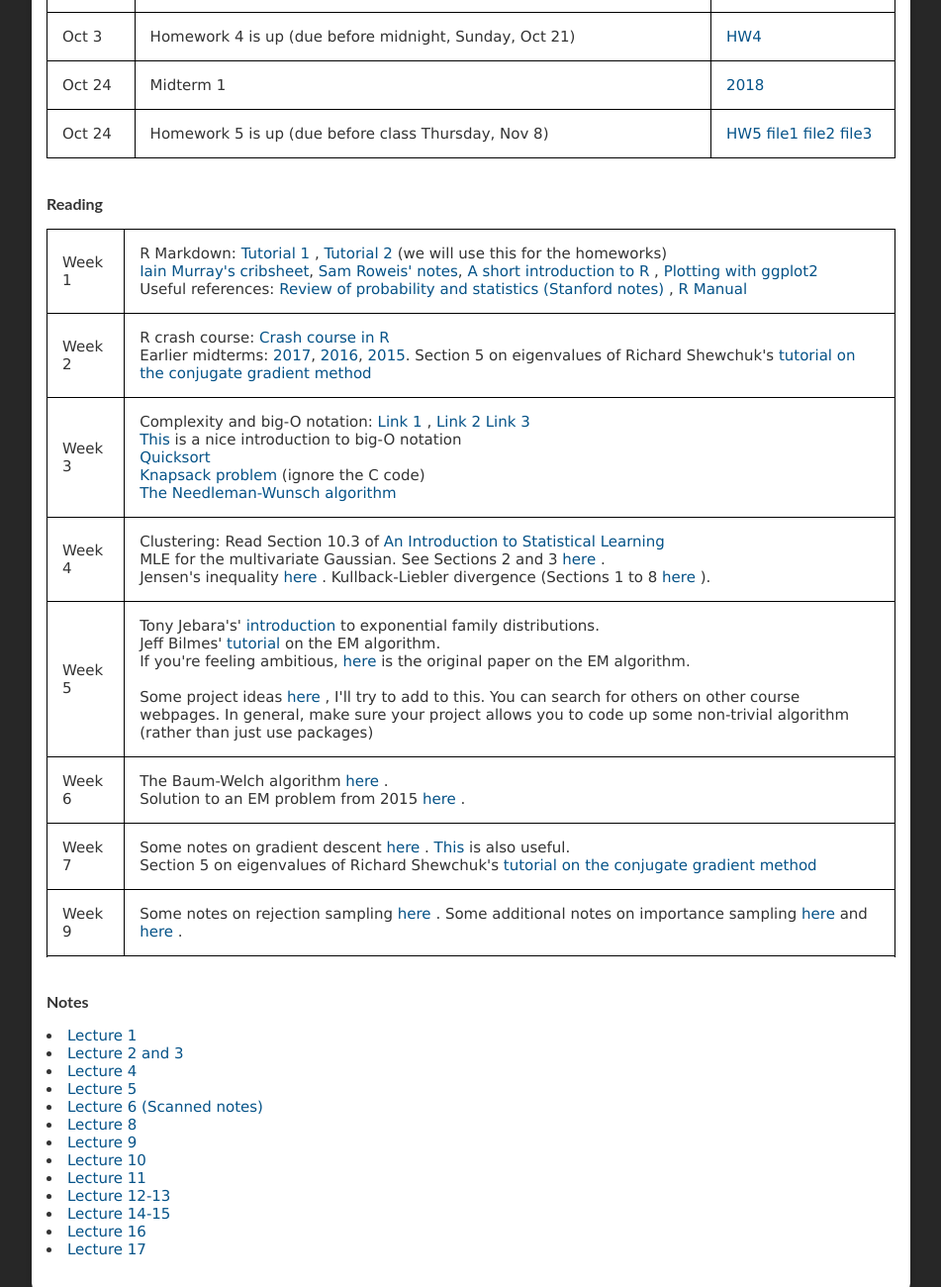
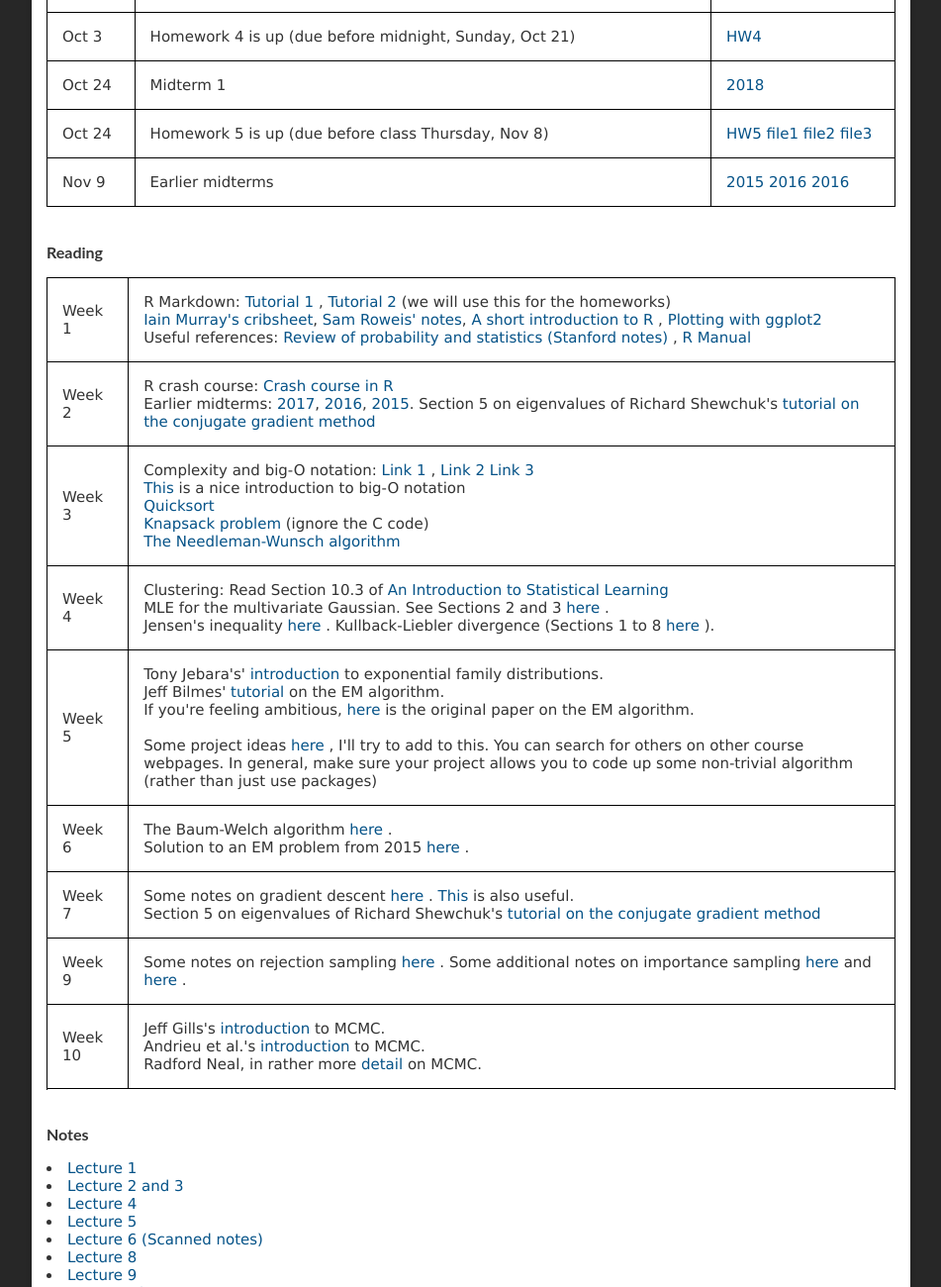
Before and after one commit to snowdj/stat545_fall18, a plain HTML site: page index.html in a window 1280 px wide. Shown: the part 548-1848 px from the top of the page at 99% size, without its empty margins (164-1115 px from the left). Drawn offline with Linux system fonts and the light colour scheme.

Commit message:
midterms

```diff
--- a/index.html
+++ b/index.html
@@ -77,6 +77,13 @@
               <a href="mike3.wav"> file3</a>
             </td>
           </tr>
+           <tr>
+            <td>Nov 9</td>
+            <td>Earlier midterms</td>
+            <td><a href="midterm2_15.pdf"> 2015</a>
+                <a href="midterm2_16.pdf"> 2016</a>
+                <a href="midterm2_17.pdf"> 2016</a>
+          </tr>
   <!--
           <tr>
             <td>Nov 7</td>
@@ -84,12 +91,6 @@
             <td><a href="hw6.pdf"> HW6</a>,
                  <a href="message.txt"> message</a>
             </td>
-          </tr>
-           <tr>
-            <td>Nov 21</td>
-            <td>Earlier midterms</td>
-            <td><a href="midterm2_15.pdf"> 2015</a>
-                <a href="midterm2_16.pdf"> 2016</a>
           </tr>
          <tr>
             <td>Dec 3</td>
@@ -193,8 +194,8 @@ make sure your project allows you to code up some non-trivial algorithm (rather
               <a href = "http://dept.stat.lsa.umich.edu/~jasoneg/Stat406/lab7.pdf"> here </a>.
              </td>
           </tr>
-    <!--          <tr>
-            <td>Week 9</td>
+          <tr>
+            <td>Week 10</td>
             <td>
 Jeff Gills's <a href = "http://www4.stat.ncsu.edu/~sghosh/TEACHING/st790/lectures/GillMCMC.pdf"> introduction </a> to MCMC. <br/>
 Andrieu et al.'s <a href = "http://www.cs.princeton.edu/courses/archive/spr06/cos598C/papers/AndrieuFreitasDoucetJordan2003.pdf"> introduction </a> to MCMC. <br/>
@@ -202,7 +203,6 @@ Radford Neal, in rather more <a href = "ftp://www.cs.toronto.edu/pub/radford/rev
              </td>
 
           </tr>
--->
           <tr>
           <tr>
 
```
Also changed, not shown: 3 other files.
